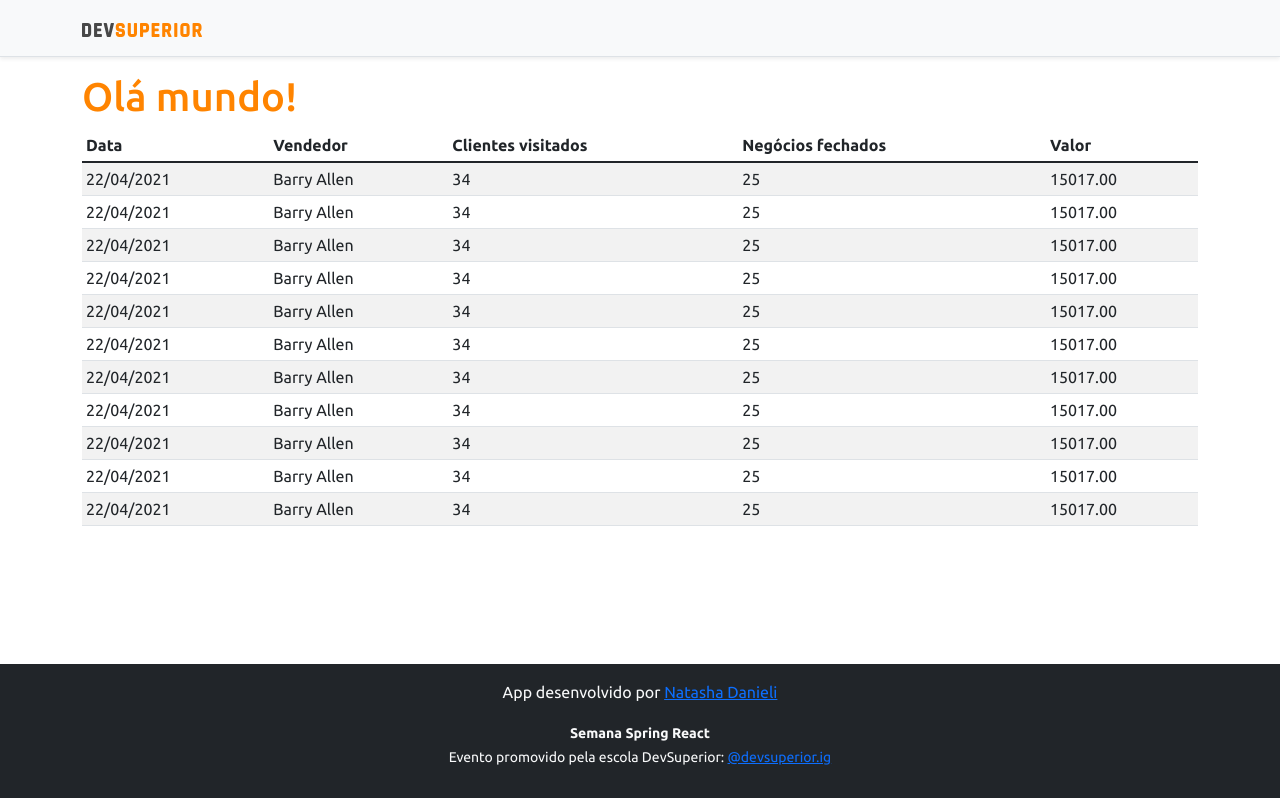
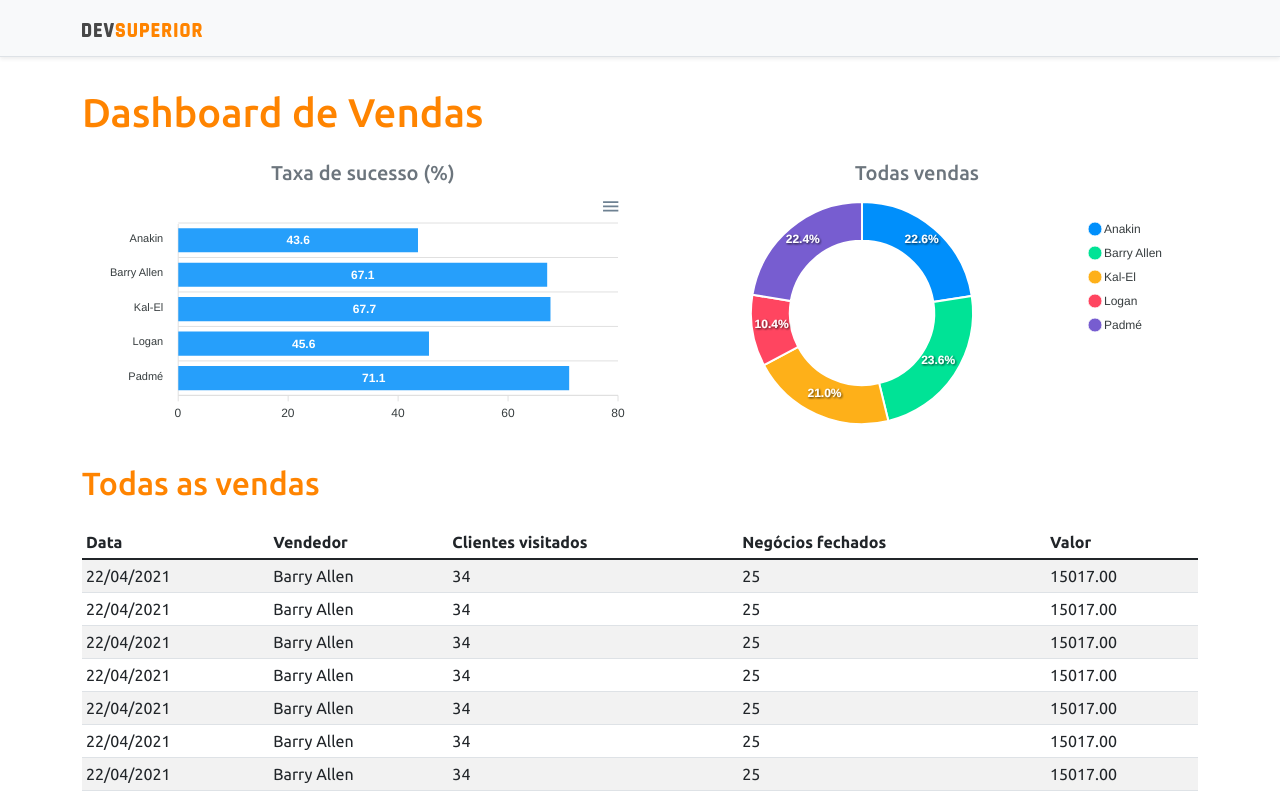
Before and after one commit to NatashaDDSilva/projeto-sds4, a React (Create React App) app in the folder frontend/: page / in a window 1280 px wide. Shown: the top 798 px of the page. Built offline with nearby package versions, Linux system fonts and the light colour scheme.

Commit message:
Static charts

```diff
--- a/frontend/package.json
+++ b/frontend/package.json
@@ -10,8 +10,10 @@
     "@types/node": "^12.0.0",
     "@types/react": "^17.0.0",
     "@types/react-dom": "^17.0.0",
+    "apexcharts": "^3.28.1",
     "bootstrap": "^5.1.0",
     "react": "^17.0.2",
+    "react-apexcharts": "^1.3.9",
     "react-dom": "^17.0.2",
     "react-scripts": "4.0.3",
     "typescript": "^4.1.2",
--- a/frontend/src/App.tsx
+++ b/frontend/src/App.tsx
@@ -1,19 +1,34 @@
 import NavBar from "components/NavBar";
 import Footer from "components/Footer";
 import DataTable from "components/DataTable";
+import BarChart from "components/BarChart";
+import DonutChart from "components/DonutChart";
 
 function App() {
   return (
     <>
       <NavBar />
       <div className='container'>
-        <h1 className='text-primary'>Olá mundo!</h1>
+        <h1 className="text-primary py-3">Dashboard de Vendas</h1>
 
+        <div className="row px-3">
+          <div className="col-sm-6">
+            <h5 className="text-center text-secondary">Taxa de sucesso (%)</h5>
+            <BarChart />
+          </div>
+          <div className="col-sm-6">
+            <h5 className="text-center text-secondary">Todas vendas</h5>
+            <DonutChart />
+          </div>
+        </div>
+        <div className="py-3">
+          <h2 className="text-primary">Todas as vendas</h2>
+        </div>
         <DataTable />
       </div>
       <Footer />
     </>
-        );
+  );
 }
 
 export default App;
--- /dev/null
+++ b/frontend/src/components/BarChart/index.tsx
@@ -0,0 +1,35 @@
+import Chart from 'react-apexcharts'
+
+const BarChart = () => {
+    const options = {
+        plotOptions: {
+            bar: {
+                horizontal: true,
+            }
+        },
+    };
+
+    const mockData = {
+        labels: {
+            categories: ['Anakin', 'Barry Allen', 'Kal-El', 'Logan', 'Padmé']
+        },
+        series: [
+            {
+                name: "% Sucesso",
+                data: [43.6, 67.1, 67.7, 45.6, 71.1]
+            }
+        ]
+    };
+
+    return (
+        <Chart
+            options={{ ...options, xaxis:mockData.labels}}
+            series={mockData.series}
+            type="bar"
+            height="240"
+        />
+
+    );
+}
+
+export default BarChart;
--- /dev/null
+++ b/frontend/src/components/DonutChart/index.tsx
@@ -0,0 +1,27 @@
+import Chart from 'react-apexcharts'
+
+const DonutChart = () => {
+    const mockData = {
+        series: [477138, 499928, 444867, 220426, 473088],
+        labels: ['Anakin', 'Barry Allen', 'Kal-El', 'Logan', 'Padmé']
+    }
+
+    const options = {
+        legend: {
+            show: true
+        }
+    }
+
+
+    return (
+        <Chart
+            options={{ ...options, labels:mockData.labels}}
+            series={mockData.series}
+            type="donut"
+            height="240"
+        />
+
+    );
+}
+
+export default DonutChart;
```
Also changed, not shown: 1 other file (tests, documents, lock files or other folders).
